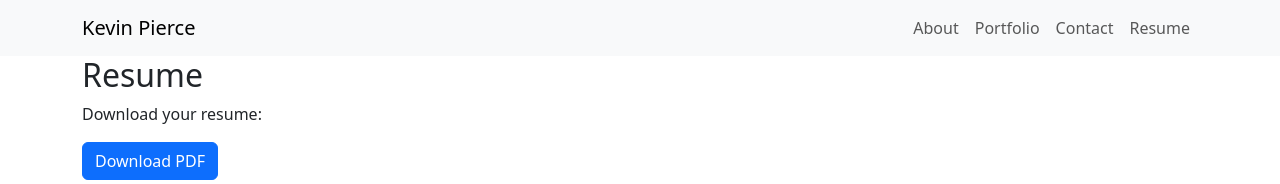
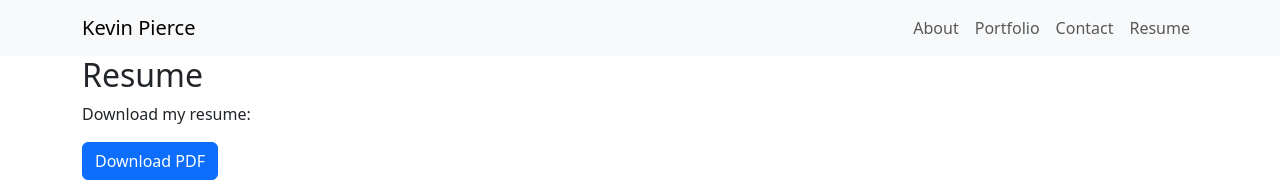
Before and after one commit to kpierce236/React-Portfolio, a React (Vite) app: page /Resume in a window 1280 px wide. Shown: the top 184 px of the page. Built offline with nearby package versions, Linux system fonts and the light colour scheme.

Commit message:
Fixed html2pdf package

```diff
--- a/src/pages/Resume.jsx
+++ b/src/pages/Resume.jsx
@@ -2,14 +2,14 @@ import React from 'react';
 import html2pdf from 'html2pdf.js';
 
 var opt = {
-  margin: 1,
+  margin: [20,0,1,0],
   filename: 'Kevin_Pierce_Resume.pdf',
 }
 
 function Resume() {
   const downloadResume = () => {
     const element = document.getElementById('resume-content');
-    html2pdf.from(element).set(opt);
+    html2pdf(element,opt);
   };
 
   return (
@@ -17,7 +17,7 @@ function Resume() {
       <div className="row">
         <div className="col-md-6">
           <h2>Resume</h2>
-          <p>Download your resume:</p>
+          <p>Download my resume:</p>
           <button onClick={downloadResume} className="btn btn-primary">Download PDF</button>
         </div>
       </div>
```
